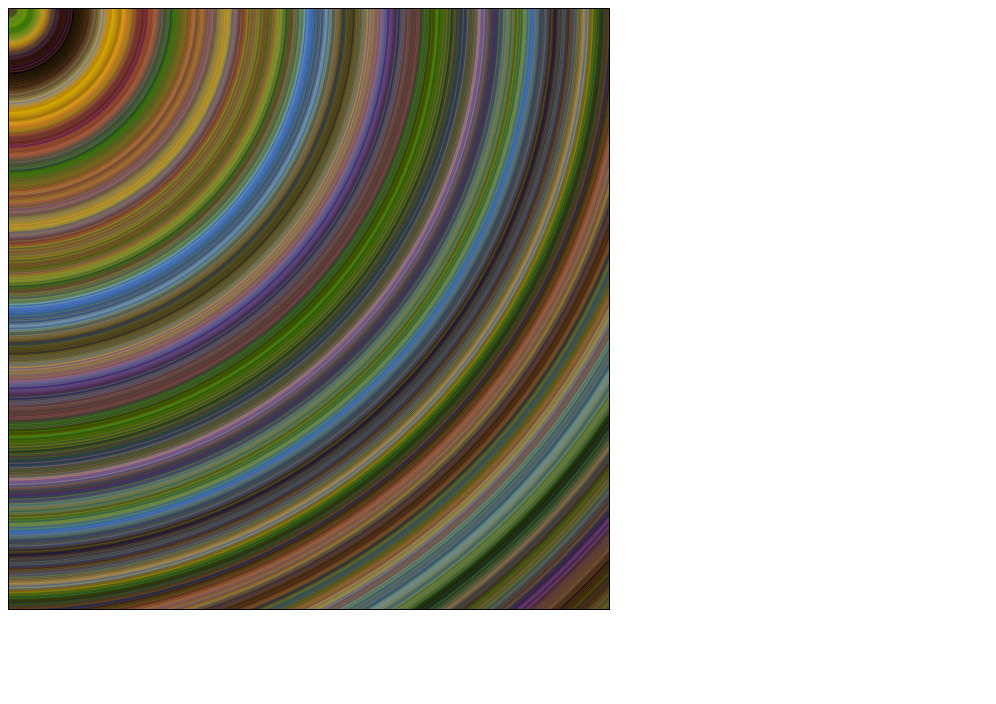
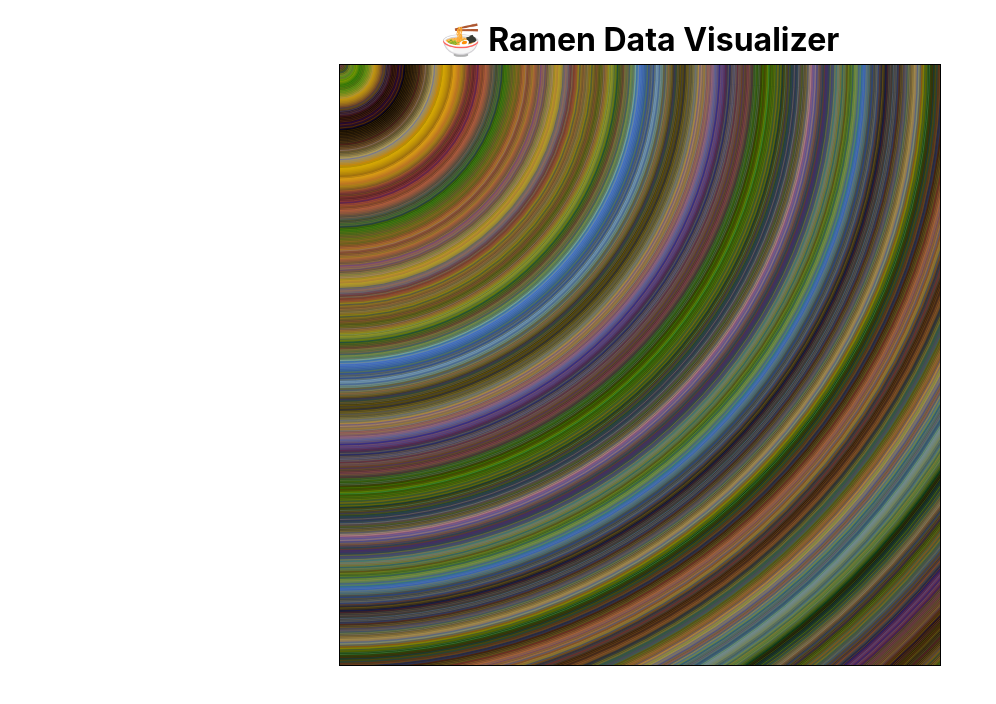
Before and after one commit to ryd0g/ramen-data-visualizer, a plain HTML site: page index.html in a window 1280 px wide. Shown: the whole page, without its empty margins (0-996 px from the left). Drawn offline with nearby package versions, Linux system fonts and the light colour scheme.

Commit message:
added title text, styles

```diff
--- a/index.html
+++ b/index.html
@@ -8,12 +8,29 @@
   </head>
   <style>
     /* Put the box in the center of the page */
+    body {
+      display: flex;
+      flex-direction: column;
+      justify-content: center;
+      align-items: center;
+    }
     #svg {
       border: 1px solid;
     }
+    h1 {
+      color: rgb(0, 0, 0);
+      padding: 0.5em 0 0.25em 0;
+      line-height: 1em;
+      margin: auto;
+      font-family: 'SF Pro Text', 'SF Pro Icons', 'Helvetica Neue', 'Helvetica',
+        'Arial', sans-serif; /* Weights from Typekit: 300, 400 */
+    }
   </style>
   <body>
-    <svg id="svg" width="600" height="600"></svg>
+    <h1>🍜 Ramen Data Visualizer</h1>
+    <div id="visual">
+      <svg id="svg" width="600" height="600"></svg>
+    </div>
 
     <script src="https://d3js.org/d3.v7.min.js"></script>
     <script>
```
